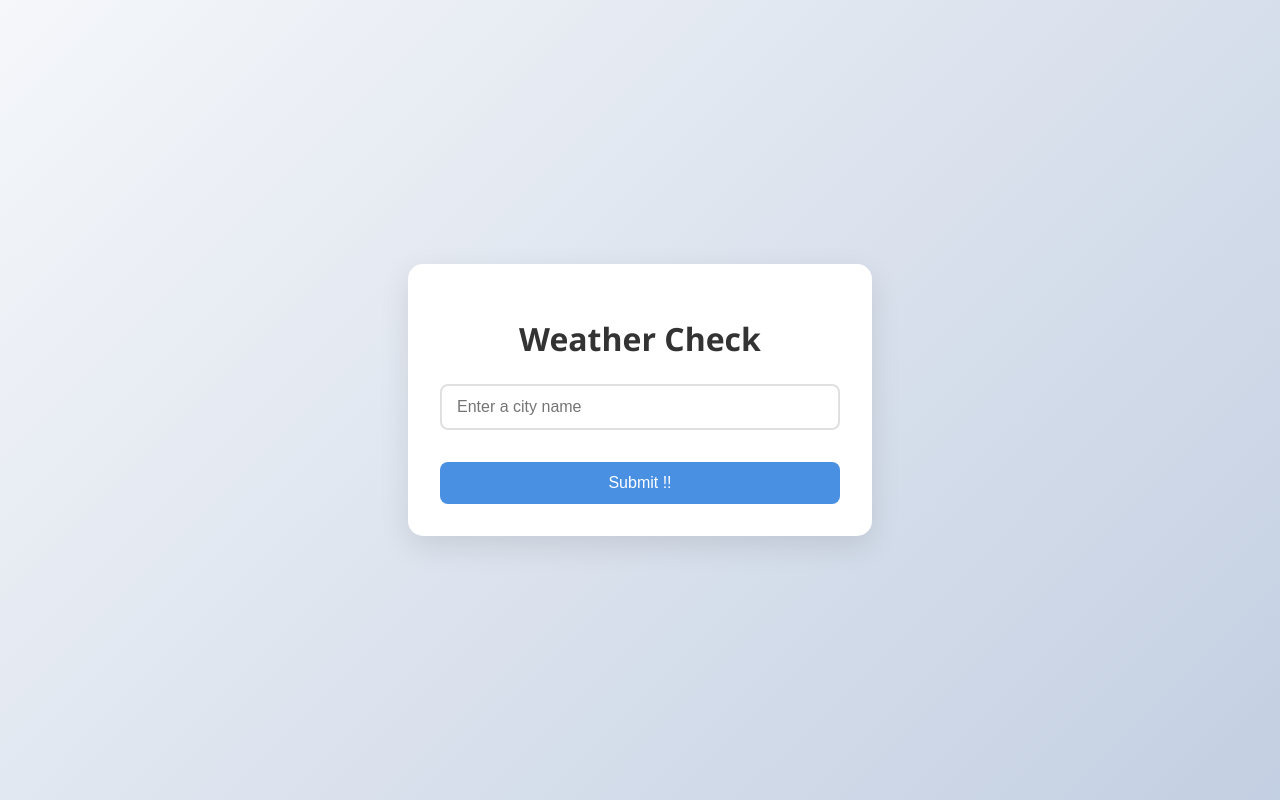
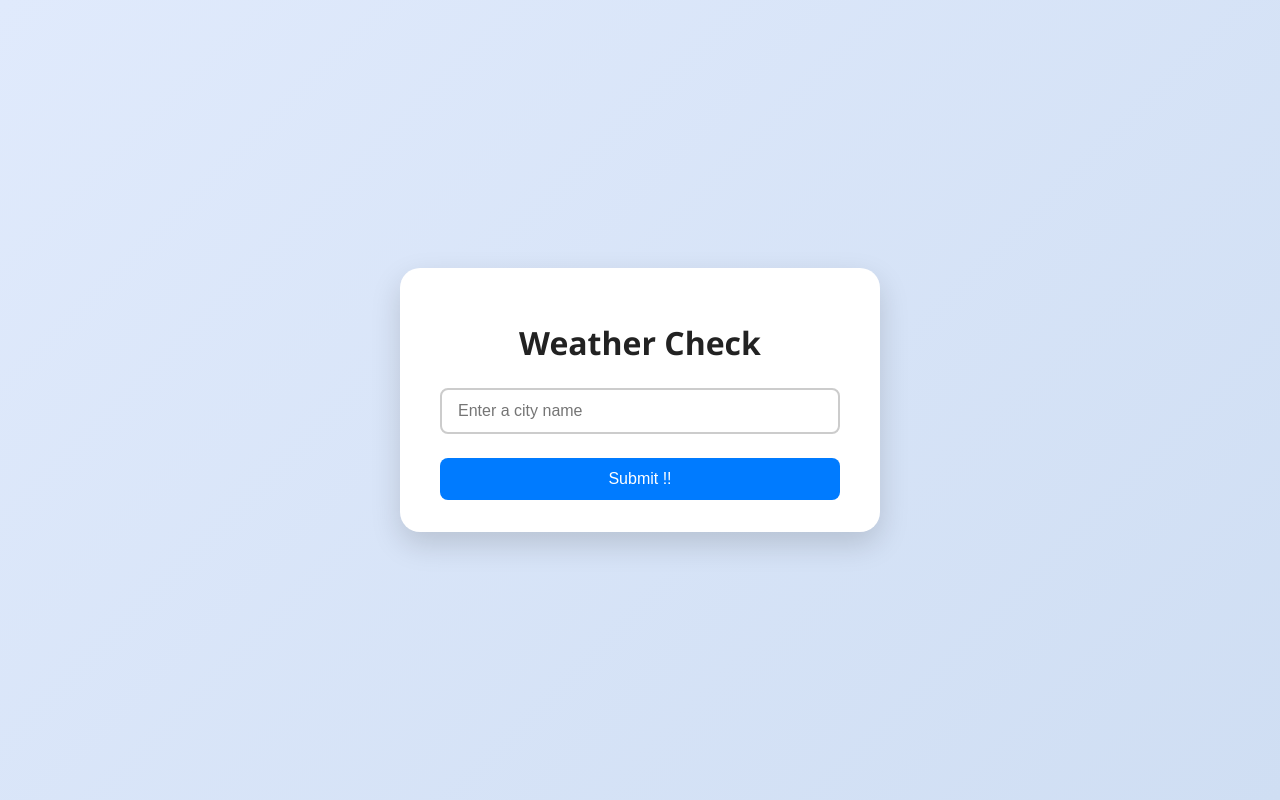
Before and after one commit to AlbedoGwen/Weather-Broadcasting, a Flask app: page / in a window 1280 px wide. Run offline with Flask 3, Linux system fonts and the light colour scheme.

Commit message:
Update style.css

```diff
--- a/static/style.css
+++ b/static/style.css
@@ -1,66 +1,71 @@
+    /* Base Styling */
     body {
         font-family: 'Segoe UI', sans-serif;
-    background: linear-gradient(135deg, #f5f7fa 0%, #c3cfe2 100%);
-    height: 100vh;
+        background: linear-gradient(135deg, #e0eafc 0%, #cfdef3 100%);
         margin: 0;
+        padding: 0;
+        min-height: 100vh;
         display: flex;
         justify-content: center;
         align-items: center;
-    transition: background 0.5s ease;
     }
 
+    /* Main Container */
     .container {
         background: white;
-    padding: 2rem;
-    border-radius: 15px;
-    box-shadow: 0 10px 30px rgba(0, 0, 0, 0.1);
+        padding: 2rem 2.5rem;
+        border-radius: 20px;
+        box-shadow: 0 12px 30px rgba(0, 0, 0, 0.15);
         width: 90%;
         max-width: 400px;
         text-align: center;
-    transition: all 0.3s ease;
     }
 
+    /* Title */
     h1 {
-    color: #333;
+        color: #222;
+        font-weight: 600;
         margin-bottom: 1.5rem;
-    font-weight: 600;
     }
 
+    /* Form */
     form {
         display: flex;
         flex-direction: column;
         gap: 1rem;
     }
 
-input {
-    margin-bottom: 1rem;
-    padding: 12px 15px;
-    border: 2px solid #e0e0e0;
+    input[type="text"] {
+        margin-bottom: 2%;
+        padding: 12px 16px;
+        font-size: 1rem;
+        border: 2px solid #ccc;
         border-radius: 8px;
-    font-size: 1rem;
-    transition: border 0.3s ease;
+        transition: 0.3s ease;
     }
 
-input:focus {
+    input[type="text"]:focus {
+        border-color: #007BFF;
         outline: none;
-    border-color: #4a90e2;
     }
 
+    /* Button */
     button {
-    background: #4a90e2;
+        background: #007BFF;
         color: white;
+        font-size: 1rem;
+        padding: 12px;
         border: none;
-    padding: 12px;
         border-radius: 8px;
-    font-size: 1rem;
         cursor: pointer;
-    transition: all 0.3s ease;
+        transition: background 0.3s ease;
     }
 
     button:hover {
-    background: #357abd;
+        background: #0056b3;
     }
 
+    /* Loading Spinner */
     .loading {
         display: none;
         margin-top: 1rem;
@@ -68,8 +73,8 @@ button:hover {
 
     .spinner {
         border: 4px solid rgba(0, 0, 0, 0.1);
+        border-top: 4px solid #007BFF;
         border-radius: 50%;
-    border-top: 4px solid #4a90e2;
         width: 30px;
         height: 30px;
         animation: spin 1s linear infinite;
```
Lines whose indentation alone changed are shown as unchanged.
